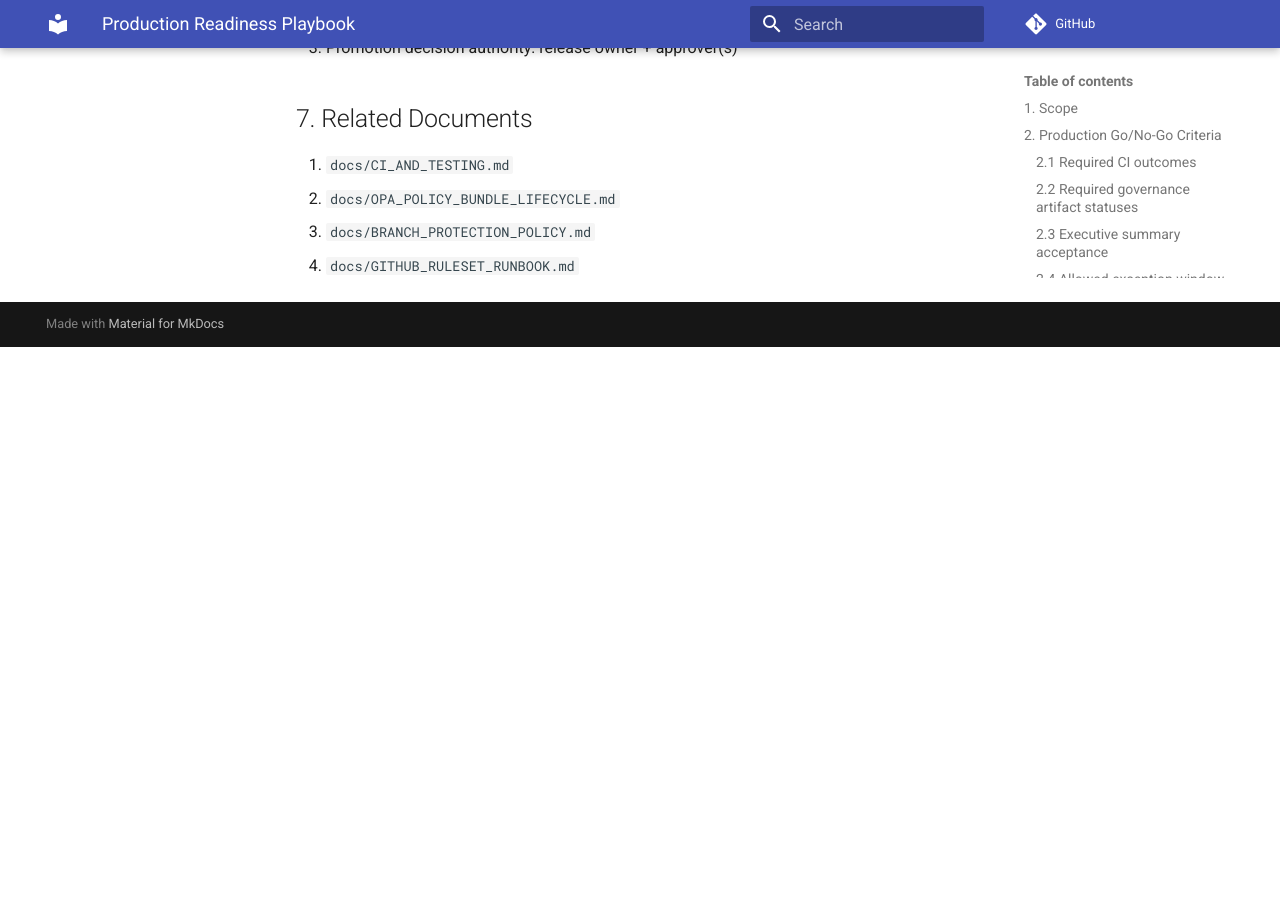
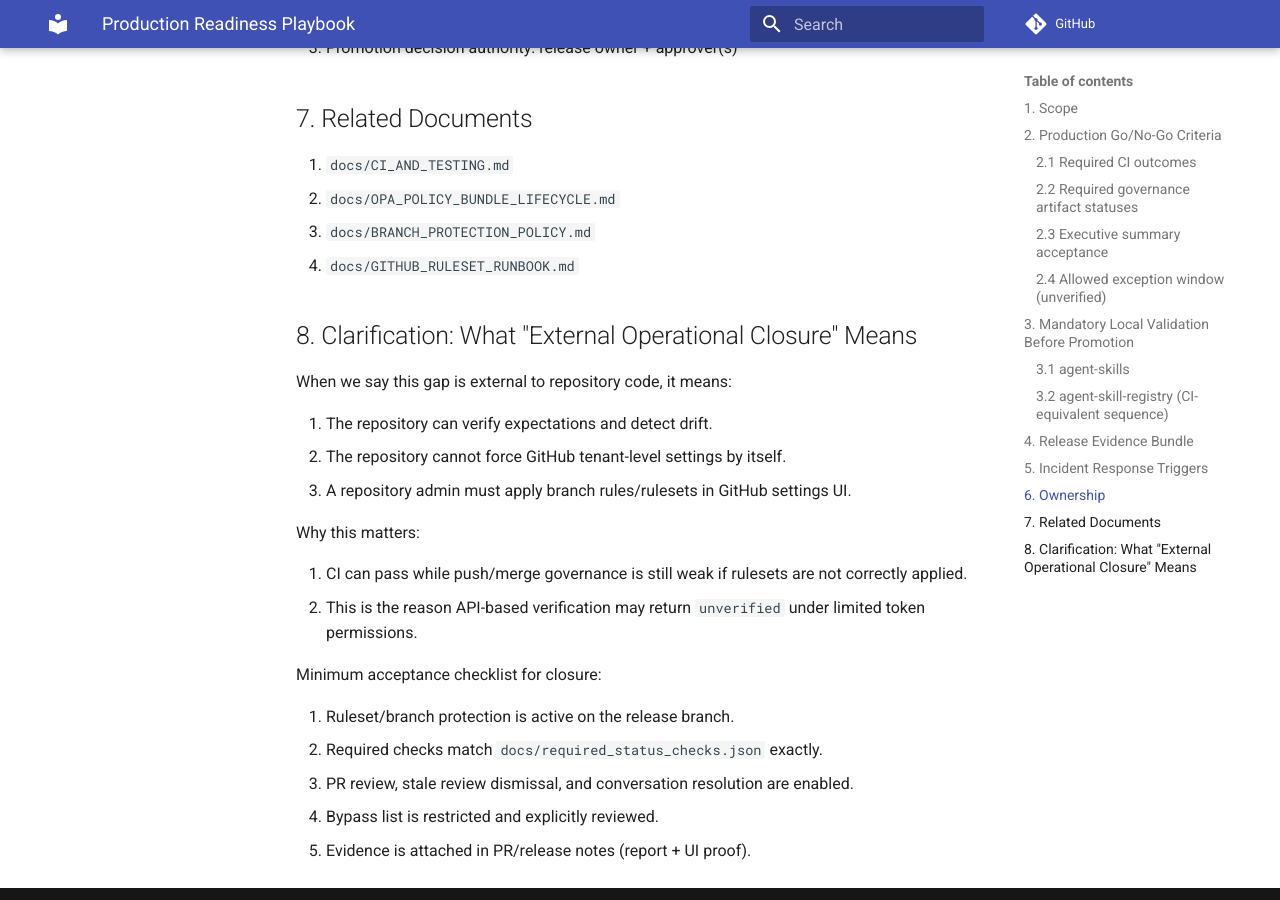
Before and after one commit to gfernandf/agent-skills, an MkDocs documentation site: the page built from docs/PRODUCTION_READINESS.md, in a window 1280 px wide and 900 px high, scrolled down 3180 px. Built offline with MkDocs 1.6.1 and Material for MkDocs 9.7.7, drawn with Linux system fonts in a browser that asks for light colours; comment, search, counter and statistics services are not loaded; before the commit the page ends 3527 px from its top, so only the background shows below that.

Commit message:
docs: clarify external operational closure for branch protection

```diff
--- a/docs/PRODUCTION_READINESS.md
+++ b/docs/PRODUCTION_READINESS.md
@@ -121,3 +121,24 @@ Immediate actions:
 2. `docs/OPA_POLICY_BUNDLE_LIFECYCLE.md`
 3. `docs/BRANCH_PROTECTION_POLICY.md`
 4. `docs/GITHUB_RULESET_RUNBOOK.md`
+
+## 8. Clarification: What "External Operational Closure" Means
+
+When we say this gap is external to repository code, it means:
+
+1. The repository can verify expectations and detect drift.
+2. The repository cannot force GitHub tenant-level settings by itself.
+3. A repository admin must apply branch rules/rulesets in GitHub settings UI.
+
+Why this matters:
+
+1. CI can pass while push/merge governance is still weak if rulesets are not correctly applied.
+2. This is the reason API-based verification may return `unverified` under limited token permissions.
+
+Minimum acceptance checklist for closure:
+
+1. Ruleset/branch protection is active on the release branch.
+2. Required checks match `docs/required_status_checks.json` exactly.
+3. PR review, stale review dismissal, and conversation resolution are enabled.
+4. Bypass list is restricted and explicitly reviewed.
+5. Evidence is attached in PR/release notes (report + UI proof).
```
